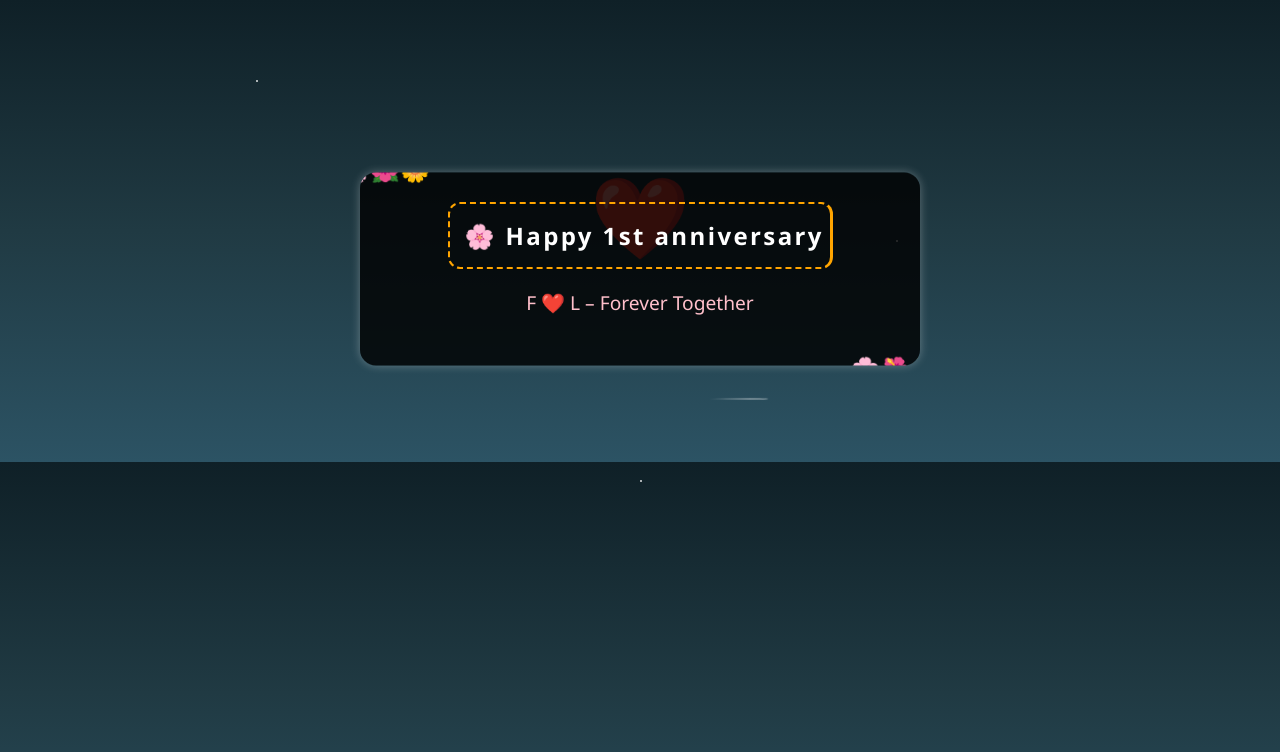
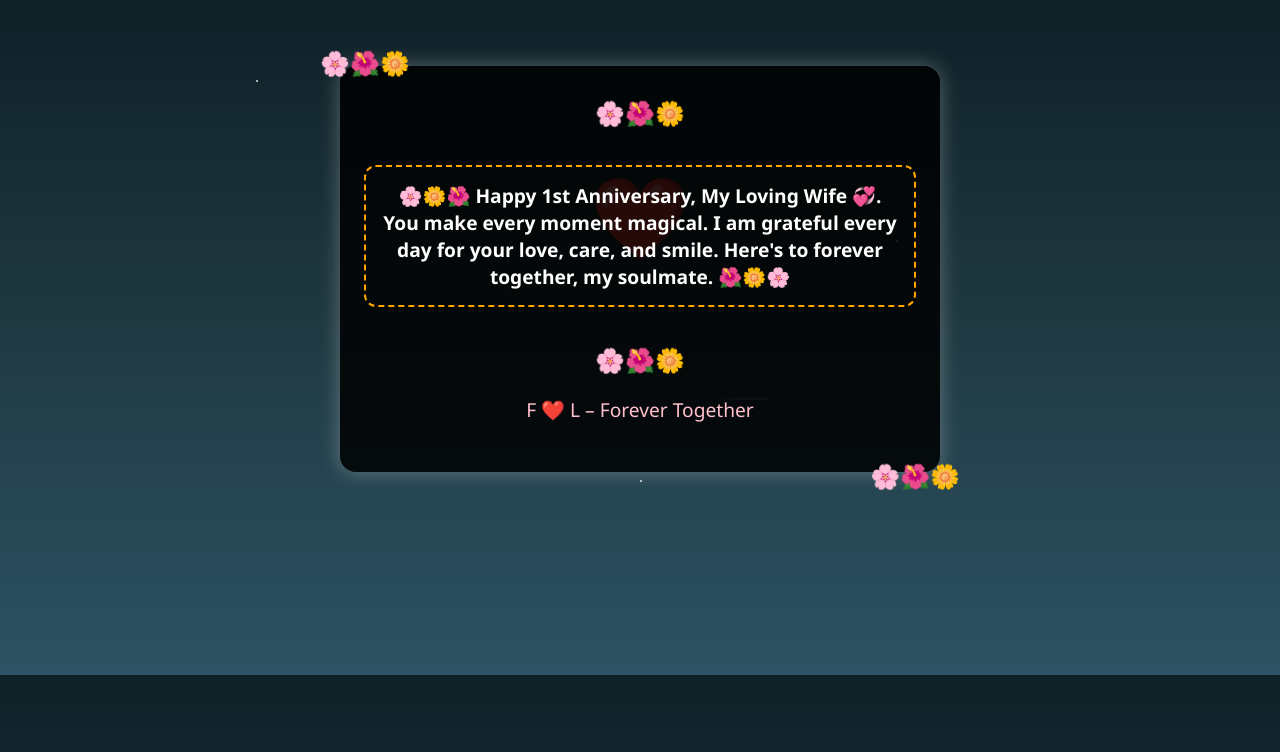
Before and after one commit to bbinl/aniversiry, a plain HTML site: page index.html in a window 1280 px wide. Both pictures are taken after a click on the element "❤️". Drawn offline with Linux system fonts and the light colour scheme.

Commit message:
Update index.html

```diff
--- a/index.html
+++ b/index.html
@@ -9,7 +9,7 @@
       margin: 0;
       padding: 0;
       background: linear-gradient(to bottom, #0f2027, #203a43, #2c5364);
-      overflow-y: auto; /* Enable vertical scrolling */
+      overflow: hidden;
       font-family: 'Segoe UI', sans-serif;
       color: #fff;
       text-align: center;
@@ -62,14 +62,13 @@
       top: 50%;
       left: 50%;
       transform: translate(-50%, -50%);
-      background: rgba(0, 0, 0, 0.8);
-      padding: 30px;
+      background: rgba(0, 0, 0, 0.85);
+      padding: 30px 20px;
       border-radius: 16px;
-      box-shadow: 0 0 10px rgba(255, 255, 255, 0.3);
-      width: 80%;
-      max-width: 500px;
-      max-height: 90vh;
-      overflow-y: auto; /* Make popup scrollable */
+      box-shadow: 0 0 20px rgba(255, 255, 255, 0.3);
+      width: 90%;
+      max-width: 600px;
+      box-sizing: border-box;
       position: relative;
     }
 
@@ -90,39 +89,39 @@
       right: -20px;
     }
 
+    .popup .flower-top,
+    .popup .flower-bottom {
+      font-size: 1.5rem;
+      color: pink;
+      margin-bottom: 10px;
+    }
+
     .popup .flower-top {
-      position: absolute;
-      top: -30px;
-      left: 50%;
-      transform: translateX(-50%);
+      margin-bottom: 20px;
     }
 
     .popup .flower-bottom {
-      position: absolute;
-      bottom: -30px;
-      left: 50%;
-      transform: translateX(-50%);
+      margin-top: 20px;
     }
 
     .typewriter {
-      overflow: hidden;
+      display: inline-block;
+      padding: 15px;
       border: 2px dashed pink;
-      padding: 15px;
       border-radius: 12px;
-      border-right: .15em solid orange;
-      white-space: nowrap;
-      margin: 0 auto;
-      letter-spacing: .1em;
-      animation: typing 4s steps(40, end), blink-caret .75s step-end infinite;
+      white-space: normal;
+      word-wrap: break-word;
+      font-size: 1.2rem;
+      animation: typing 3s steps(40, end), blink-caret .75s step-end infinite;
     }
 
     @keyframes typing {
-      from { width: 0 }
-      to { width: 100% }
+      from { width: 0; }
+      to { width: 100%; }
     }
 
     @keyframes blink-caret {
-      from, to { border-color: transparent }
+      from, to { border-color: transparent; }
       50% { border-color: orange; }
     }
 
@@ -134,6 +133,12 @@
 
     .footer {
       display: none;
+    }
+
+    @media (max-width: 600px) {
+      .typewriter {
+        font-size: 1rem;
+      }
     }
   </style>
 </head>
@@ -151,7 +156,9 @@
   <!-- Popup message -->
   <div id="popup" class="popup">
     <div class="flower-top">🌸🌺🌼</div>
-    <h2 class="typewriter">🌸 Happy 1st anniversary my dear Loving Wife 💞 </h2>
+    <h2 class="typewriter">
+      🌸🌼🌺 Happy 1st Anniversary, My Loving Wife 💞. You make every moment magical. I am grateful every day for your love, care, and smile. Here's to forever together, my soulmate. 🌺🌼🌸
+    </h2>
     <div class="flower-bottom">🌸🌺🌼</div>
     <p class="flowers">F ❤️ L – Forever Together</p>
   </div>
```
